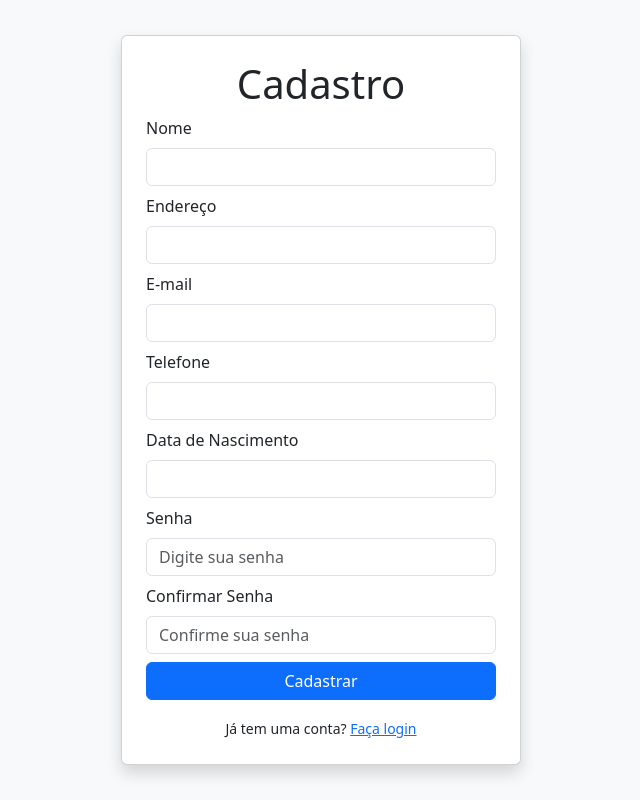
After one commit to dudaGrossi/loja_onlinePW, a Django app: page /cadastro/ in a window 1280 px wide. The commit adds this page. Shown: the whole page, without its empty margins (319-959 px from the left). Run offline with Django 5.2, Linux system fonts and the light colour scheme; some libraries are stand-ins or nearby versions.

Commit message:
Tela de Cadastro + Ajustes

```diff
--- /dev/null
+++ b/loja/forms.py
@@ -0,0 +1,20 @@
+from django import forms
+from .models import Cliente
+
+class ClienteForm(forms.ModelForm):
+    password = forms.CharField(widget=forms.PasswordInput, label="Senha")
+    confirm_password = forms.CharField(widget=forms.PasswordInput, label="Confirme a Senha")
+
+    class Meta:
+        model = Cliente
+        fields = ['nome', 'endereco', 'email', 'telefone', 'dataNasc']
+
+    def clean(self):
+        cleaned_data = super().clean()
+        password = cleaned_data.get('password')
+        confirm_password = cleaned_data.get('confirm_password')
+
+        if password != confirm_password:
+            raise forms.ValidationError("As senhas não coincidem.")
+
+        return cleaned_data
--- /dev/null
+++ b/loja/templates/cadastro.html
@@ -0,0 +1,91 @@
+{% load widget_tweaks %}
+<!DOCTYPE html>
+<html lang="en">
+<head>
+    <meta charset="UTF-8">
+    <meta name="viewport" content="width=device-width, initial-scale=1.0">
+    <title>Cadastro</title>
+    <!-- Bootstrap CSS -->
+    <link href="https://cdn.jsdelivr.net/npm/bootstrap@5.3.0-alpha1/dist/css/bootstrap.min.css" rel="stylesheet">
+</head>
+<body class="bg-light">
+    <div class="container d-flex align-items-center justify-content-center min-vh-100">
+        <div class="card shadow p-4" style="max-width: 400px; width: 100%; max-height: fit-content;">
+            <h1 class="text-center mb-2">Cadastro</h1>
+            <form method="post">
+                {% csrf_token %}
+                {% if form.non_field_errors %}
+                    <div class="alert alert-danger">
+                        {{ form.non_field_errors }}
+                    </div>
+                {% endif %}
+
+                <!-- Nome Field -->
+                <div class="mb-2">
+                    <label for="id_nome" class="form-label">Nome</label>
+                    {{ form.nome|add_class:"form-control" }}
+                </div>
+
+                <!-- Endereço Field -->
+                <div class="mb-2">
+                    <label for="id_endereco" class="form-label">Endereço</label>
+                    {{ form.endereco|add_class:"form-control" }}
+                </div>
+
+                <!-- E-mail Field -->
+                <div class="mb-2">
+                    <label for="id_email" class="form-label">E-mail</label>
+                    {{ form.email|add_class:"form-control" }}
+                </div>
+
+                <!-- Telefone Field -->
+                <div class="mb-2">
+                    <label for="id_telefone" class="form-label">Telefone</label>
+                    {{ form.telefone|add_class:"form-control" }}
+                </div>
+
+                <!-- Data de Nascimento Field -->
+                <div class="mb-2">
+                    <label for="id_dataNasc" class="form-label">Data de Nascimento</label>
+                    {{ form.dataNasc|add_class:"form-control" }}
+                </div>
+
+                <!-- Senha Field -->
+                <div class="mb-2">
+                    <label for="id_password" class="form-label">Senha</label>
+                    <input
+                        type="password"
+                        name="password"
+                        id="id_password"
+                        class="form-control"
+                        placeholder="Digite sua senha"
+                        required>
+                </div>
+
+                <!-- Confirmar Senha Field -->
+                <div class="mb-2">
+                    <label for="id_confirm_password" class="form-label">Confirmar Senha</label>
+                    <input
+                        type="password"
+                        name="confirm_password"
+                        id="id_confirm_password"
+                        class="form-control"
+                        placeholder="Confirme sua senha"
+                        required>
+                </div>
+
+                <!-- Submit Button -->
+                <div class="d-grid">
+                    <button type="submit" class="btn btn-primary">Cadastrar</button>
+                </div>
+            </form>
+            <div class="mt-3 text-center">
+                <small>Já tem uma conta? <a href="{% url 'login' %}">Faça login</a></small>
+            </div>
+        </div>
+    </div>
+
+    <!-- Bootstrap JS -->
+    <script src="https://cdn.jsdelivr.net/npm/bootstrap@5.3.0-alpha1/dist/js/bootstrap.bundle.min.js"></script>
+</body>
+</html>
--- a/loja/templates/login.html
+++ b/loja/templates/login.html
@@ -48,7 +48,9 @@
                     <button type="submit" class="btn btn-primary">Entrar</button>
                 </div>
             </form>
-
+            <div class="mt-3 text-center">
+                <small>Não tem uma conta? <a href="{% url 'cadastro' %}">Cadastre-se</a></small>
+            </div>
         </div>
     </div>
 
--- a/loja/urls.py
+++ b/loja/urls.py
@@ -1,13 +1,11 @@
 from django.urls import path
 from . import views
-from .views import login_view
-from .views import homepage_view
-from .views import carrinho_view
+from .views import login_view,homepage_view, carrinho_view, cadastro_view
 
 urlpatterns = [
-    path('', views.principal, name='principal'),
-    path('login/', login_view, name='login'),
+    path('', login_view, name='login'),
     path('homepage/', homepage_view, name='homepage'),
-     path('adicionar_ao_carrinho/<str:codigo>/', views.adicionar_ao_carrinho, name='adicionar_ao_carrinho'),
+    path('adicionar_ao_carrinho/<str:codigo>/', views.adicionar_ao_carrinho, name='adicionar_ao_carrinho'),
     path('carrinho/', carrinho_view, name='carrinho'),
+    path('cadastro/', cadastro_view, name='cadastro'),
 ]
--- a/loja/views.py
+++ b/loja/views.py
@@ -3,15 +3,9 @@ from django.http import HttpResponse
 from django.template import loader
 from django.contrib.auth import authenticate, login
 from .models import Carrinho, Produto, ProdutoCarrinho, Cliente
-from django.db.models.signals import post_save
-from django.dispatch import receiver
 from django.contrib.auth.models import User
 from django.contrib.auth.decorators import login_required
-
-def principal(request):
-    template = loader.get_template('principal.html')
-    return HttpResponse(template.render())
-
+from .forms import ClienteForm
 
 def login_view(request):
     if request.method == 'POST':
@@ -36,10 +30,27 @@ def homepage_view(request):
     print(produtos)
     return render(request, 'homepage.html', {'produtos': produtos})
 
-@receiver(post_save, sender=User)
-def criar_cliente(sender, instance, created, **kwargs):
-    if created and not instance.is_staff:  # Apenas para usuários não-admins
-        Cliente.objects.create(user=instance, nome=instance.username)
+def cadastro_view(request):
+    if request.method == 'POST':
+        form = ClienteForm(request.POST)
+        print(form)
+        if form.is_valid():
+            # Criando o usuário
+            user = User.objects.create_user(
+                username=form.cleaned_data['email'],
+                email=form.cleaned_data['email'],
+                password=form.cleaned_data['password']
+            )
+
+            # Criando o cliente vinculado ao usuário
+            cliente = form.save(commit=False)
+            cliente.user = user
+            cliente.save()
+
+            return redirect('login')  # Redireciona para a página de login
+    else:
+        form = ClienteForm()
+    return render(request, 'cadastro.html', {'form': form})
 
 def adicionar_ao_carrinho(request, codigo):
     produto = get_object_or_404(Produto, codigo=codigo)
--- a/loja_online/settings.py
+++ b/loja_online/settings.py
@@ -34,6 +34,7 @@ ALLOWED_HOSTS = []
 
 INSTALLED_APPS = [
     #'grappelli',
+    'widget_tweaks',
     "unfold",  # before django.contrib.admin
     "unfold.contrib.filters",  # optional, if special filters are needed
     "unfold.contrib.forms",  # optional, if special form elements are needed
@@ -141,6 +142,3 @@ LOGOUT_REDIRECT_URL = '/login/'
 
 MEDIA_URL = '/media/'
 MEDIA_ROOT = BASE_DIR / 'media'
-
-#os.environ.setdefault('DJANGO_SETTINGS_MODULE', 'meuprojeto.settings')  # Substitua "meuprojeto" pelo nome do seu projeto
-#django.setup()
```
Also changed, not shown: loja/templates/homepage.html (+38 -3 lines), loja/templates/principal.html (deleted, +0 -14 lines).
